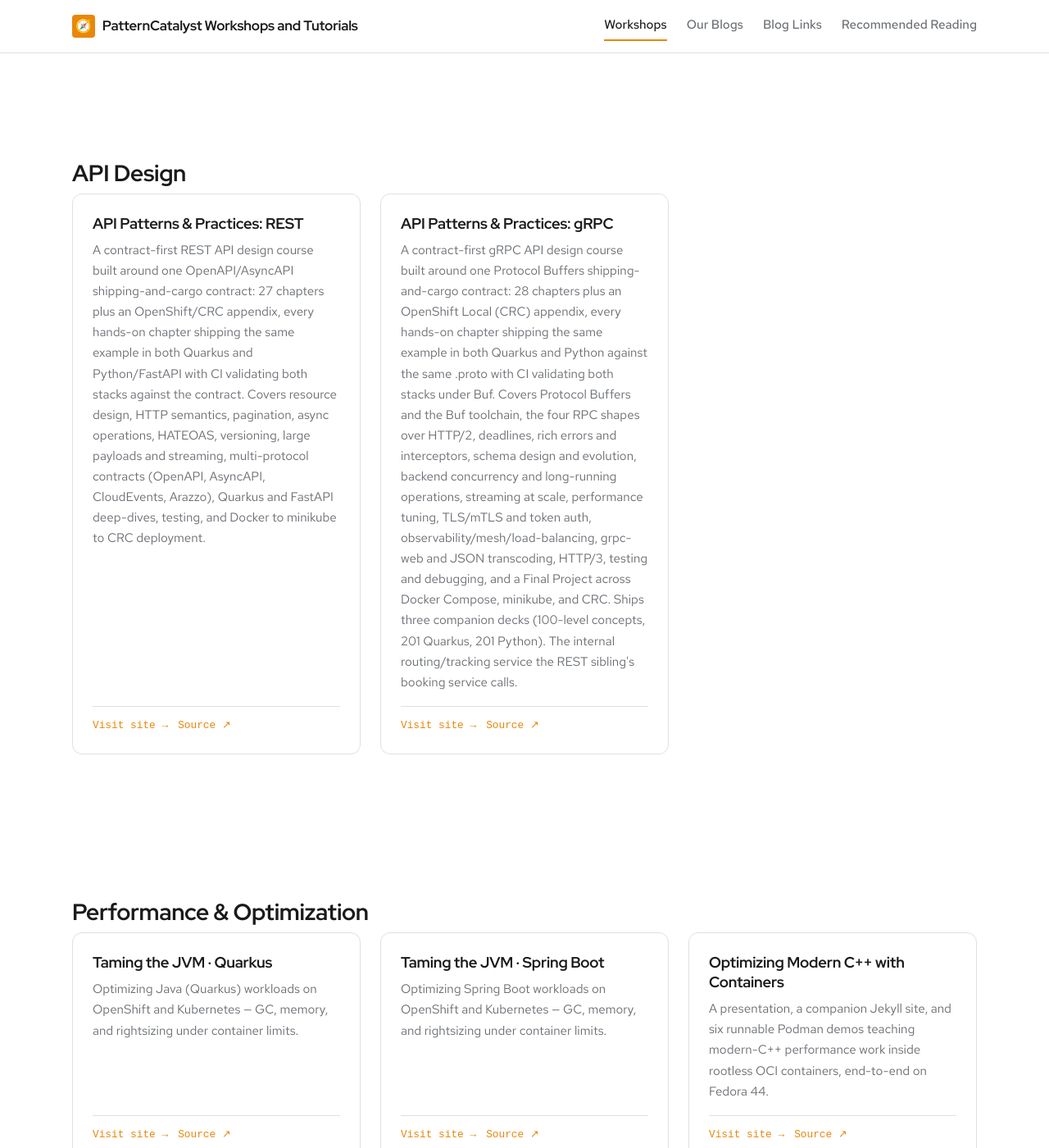
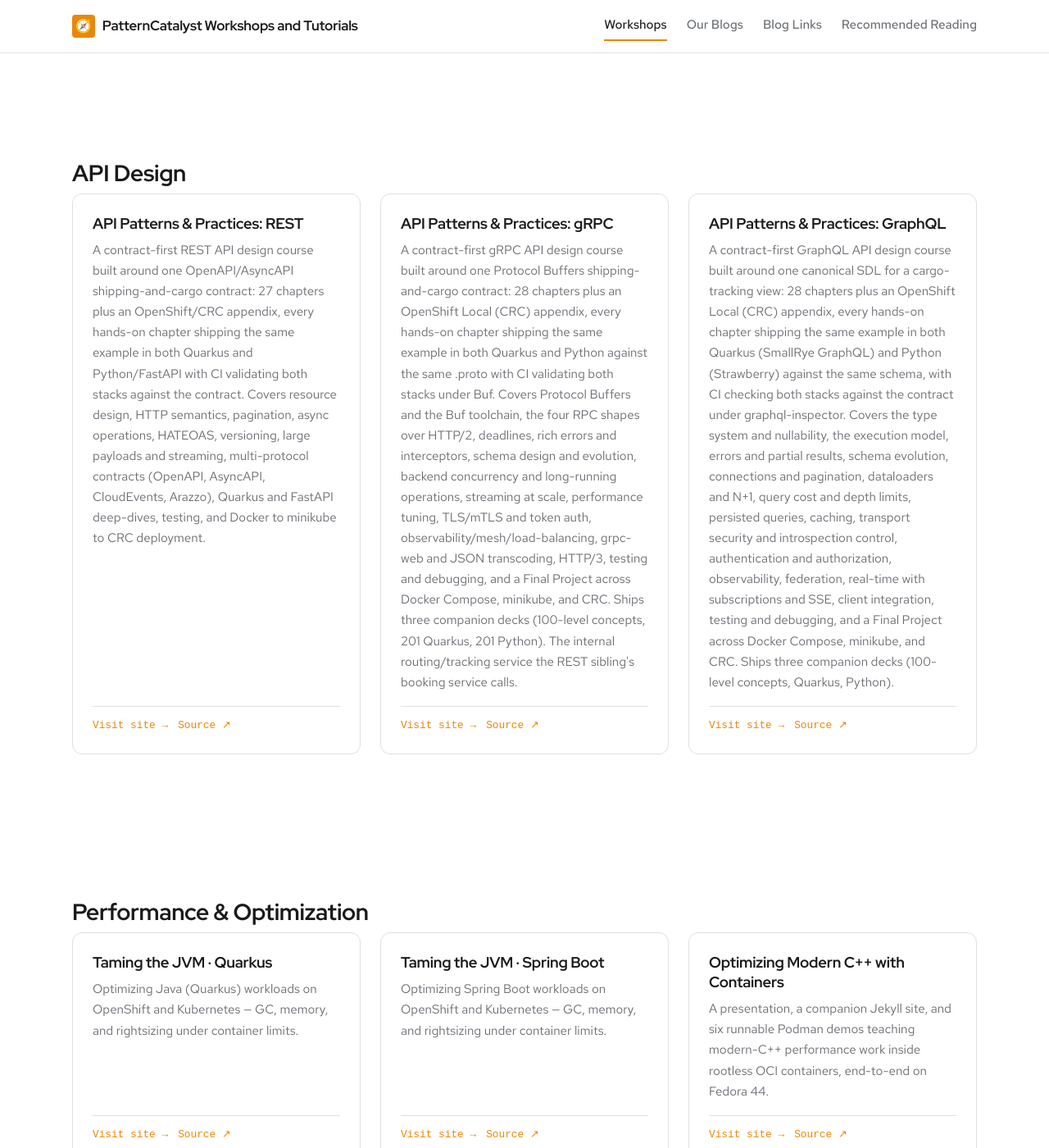
Before and after one commit to patterncatalyst/patterncatalyst-workshops-tutorials-list, a Jekyll site: the page built from index.html, in a window 1280 px wide and 1400 px high, scrolled down 2212 px. Shown: the whole window at 82% size. Built offline with Jekyll 4.4.1, drawn with Linux system fonts in a browser that asks for light colours; some web fonts are replaced.

Commit message:
feat: add API Patterns & Practices: GraphQL site + its reference books (#13)

```diff
--- a/_data/books.yml
+++ b/_data/books.yml
@@ -421,6 +421,7 @@
   referenced_by:
     - "cloud-native-design-patterns"
     - "modernizing-enterprise-applications"
+    - "api-patterns-and-practices-graphql"
 
 - title: "Building Event-Driven Microservices, Second Edition"
   authors: "Adam Bellemare"
@@ -542,3 +543,33 @@
   review_note: "Hand-added for api-patterns-and-practices-grpc (its /bibliography/ page); performance, scaling, and worked service patterns. NEEDS REVIEW: the url's ISBN segment (9781484299968) is Apress-format, inconsistent with the Packt publisher listed in the project bibliography — confirm publisher/year/isbn before relying on them."
   referenced_by:
     - "api-patterns-and-practices-grpc"
+
+- title: "GraphQL in Action"
+  authors: "Samer Buna"
+  publisher: "Manning"
+  year: 2021
+  isbn: null
+  url: "https://www.manning.com/books/graphql-in-action"
+  review_note: "Hand-added for api-patterns-and-practices-graphql (its /bibliography/ page); the language, schema design, resolvers, data fetching, mutations. Chapter titles verified against Manning's livebook; isbn not recorded."
+  referenced_by:
+    - "api-patterns-and-practices-graphql"
+
+- title: "GraphQL Best Practices"
+  authors: "Artur Czemiel"
+  publisher: "Packt"
+  year: 2024
+  isbn: "9781835467145"
+  url: "https://www.packtpub.com/en-us/product/graphql-best-practices-9781835467145"
+  review_note: "Hand-added for api-patterns-and-practices-graphql (its /bibliography/ page); schema design, error descriptions, query limits and security. isbn from the packtpub.com product URL."
+  referenced_by:
+    - "api-patterns-and-practices-graphql"
+
+- title: "Full Stack GraphQL Applications"
+  authors: "William Lyon"
+  publisher: "Manning"
+  year: 2022
+  isbn: null
+  url: "https://www.manning.com/books/fullstack-graphql-applications"
+  review_note: "Hand-added for api-patterns-and-practices-graphql (its /bibliography/ page); end-to-end applications, authorization, pagination, clients. Chapter titles verified against Manning's livebook; isbn not recorded."
+  referenced_by:
+    - "api-patterns-and-practices-graphql"
--- a/_data/sites.yml
+++ b/_data/sites.yml
@@ -176,3 +176,10 @@
     synopsis: "A contract-first gRPC API design course built around one Protocol Buffers shipping-and-cargo contract: 28 chapters plus an OpenShift Local (CRC) appendix, every hands-on chapter shipping the same example in both Quarkus and Python against the same .proto with CI validating both stacks under Buf. Covers Protocol Buffers and the Buf toolchain, the four RPC shapes over HTTP/2, deadlines, rich errors and interceptors, schema design and evolution, backend concurrency and long-running operations, streaming at scale, performance tuning, TLS/mTLS and token auth, observability/mesh/load-balancing, grpc-web and JSON transcoding, HTTP/3, testing and debugging, and a Final Project across Docker Compose, minikube, and CRC. Ships three companion decks (100-level concepts, 201 Quarkus, 201 Python). The internal routing/tracking service the REST sibling's booking service calls."
     site_url: "https://patterncatalyst.github.io/api-patterns-and-practices-grpc/"
     repo_url: "https://github.com/patterncatalyst/api-patterns-and-practices-grpc"
+
+  - slug: "api-patterns-and-practices-graphql"
+    title: "API Patterns & Practices: GraphQL"
+    group: "API Design"
+    synopsis: "A contract-first GraphQL API design course built around one canonical SDL for a cargo-tracking view: 28 chapters plus an OpenShift Local (CRC) appendix, every hands-on chapter shipping the same example in both Quarkus (SmallRye GraphQL) and Python (Strawberry) against the same schema, with CI checking both stacks against the contract under graphql-inspector. Covers the type system and nullability, the execution model, errors and partial results, schema evolution, connections and pagination, dataloaders and N+1, query cost and depth limits, persisted queries, caching, transport security and introspection control, authentication and authorization, observability, federation, real-time with subscriptions and SSE, client integration, testing and debugging, and a Final Project across Docker Compose, minikube, and CRC. Ships three companion decks (100-level concepts, Quarkus, Python)."
+    site_url: "https://patterncatalyst.github.io/api-patterns-and-practices-graphql/"
+    repo_url: "https://github.com/patterncatalyst/api-patterns-and-practices-graphql"
```
